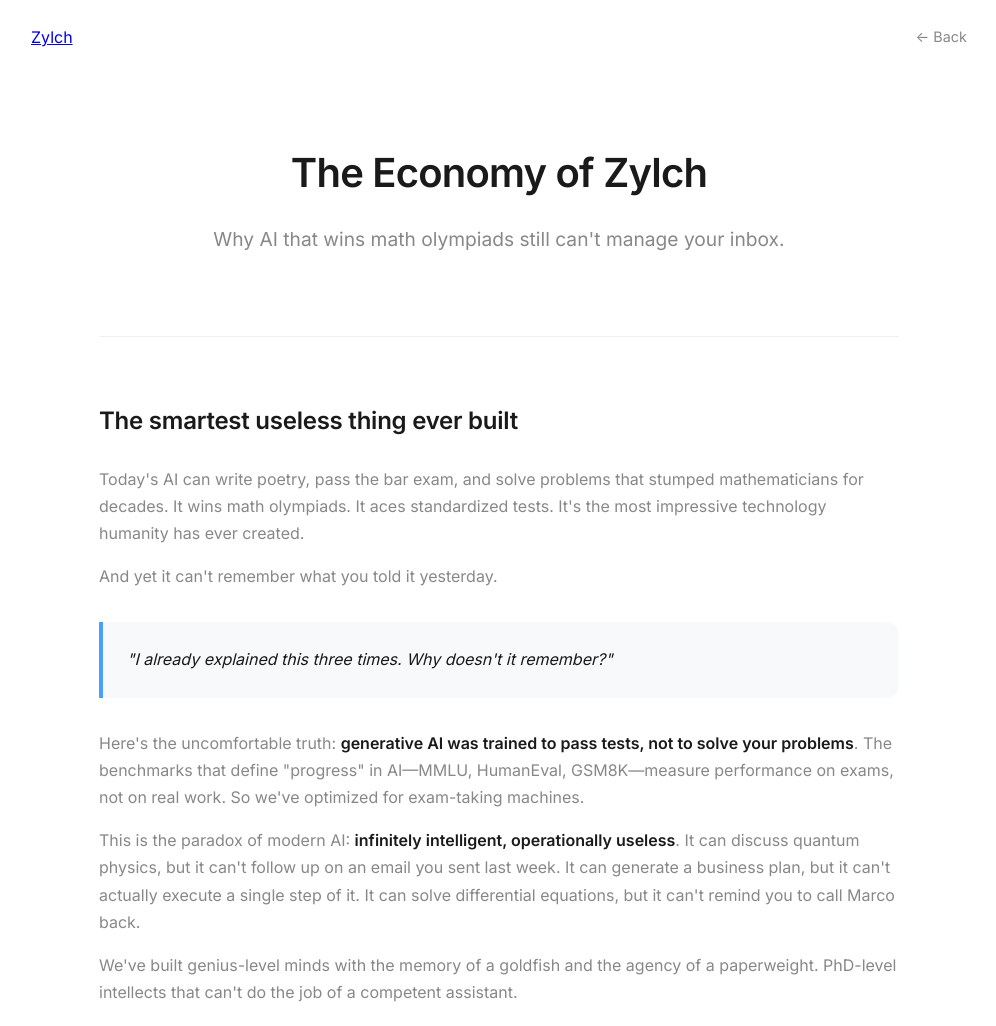
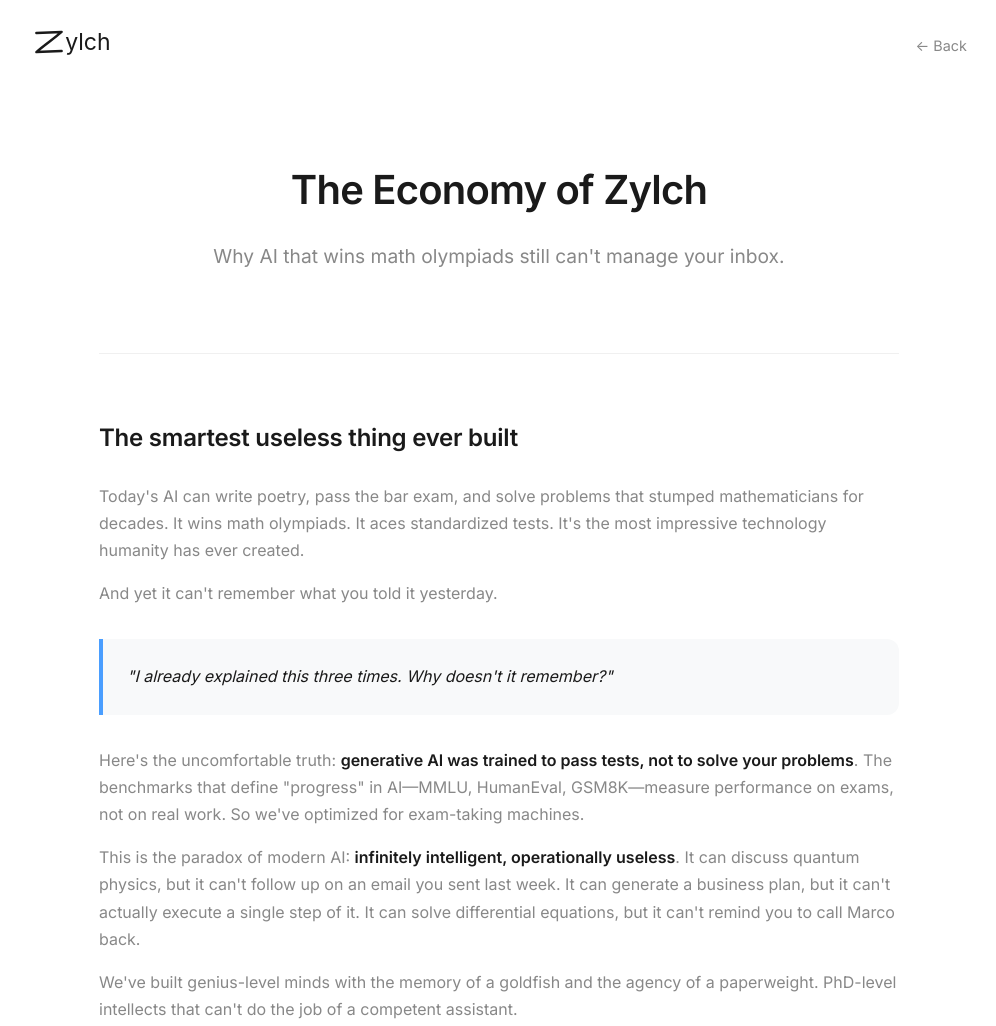
Before and after one commit to hahnbanach/zylch-website, a website: page economy.html in a window 1280 px wide. Shown: the top 1026 px of the page, without its empty margins (141-1137 px from the left). Drawn offline with Linux system fonts and the light colour scheme.

Commit message:
Add trained-for-tests critique, update logo to SVG

```diff
--- a/economy.html
+++ b/economy.html
@@ -346,7 +346,7 @@
 <body>
     <!-- Navigation -->
     <nav class="nav">
-        <a href="index.html" class="logo">Zylch</a>
+        <a href="index.html" class="logo-link"><img src="logo/zylch-horizontal.svg" alt="Zylch" class="logo-img"></a>
         <a href="index.html" class="back-link">&larr; Back</a>
     </nav>
 
@@ -524,7 +524,7 @@
 
     <!-- Footer -->
     <footer class="footer">
-        <a href="index.html" class="logo" style="font-size: 1.2rem; display: block; margin-bottom: 0.5rem;">Zylch</a>
+        <a href="index.html" class="logo-link" style="display: block; margin-bottom: 0.5rem;"><img src="logo/zylch-horizontal.svg" alt="Zylch" class="logo-img" style="height: 28px;"></a>
     </footer>
 </body>
 </html>
```
